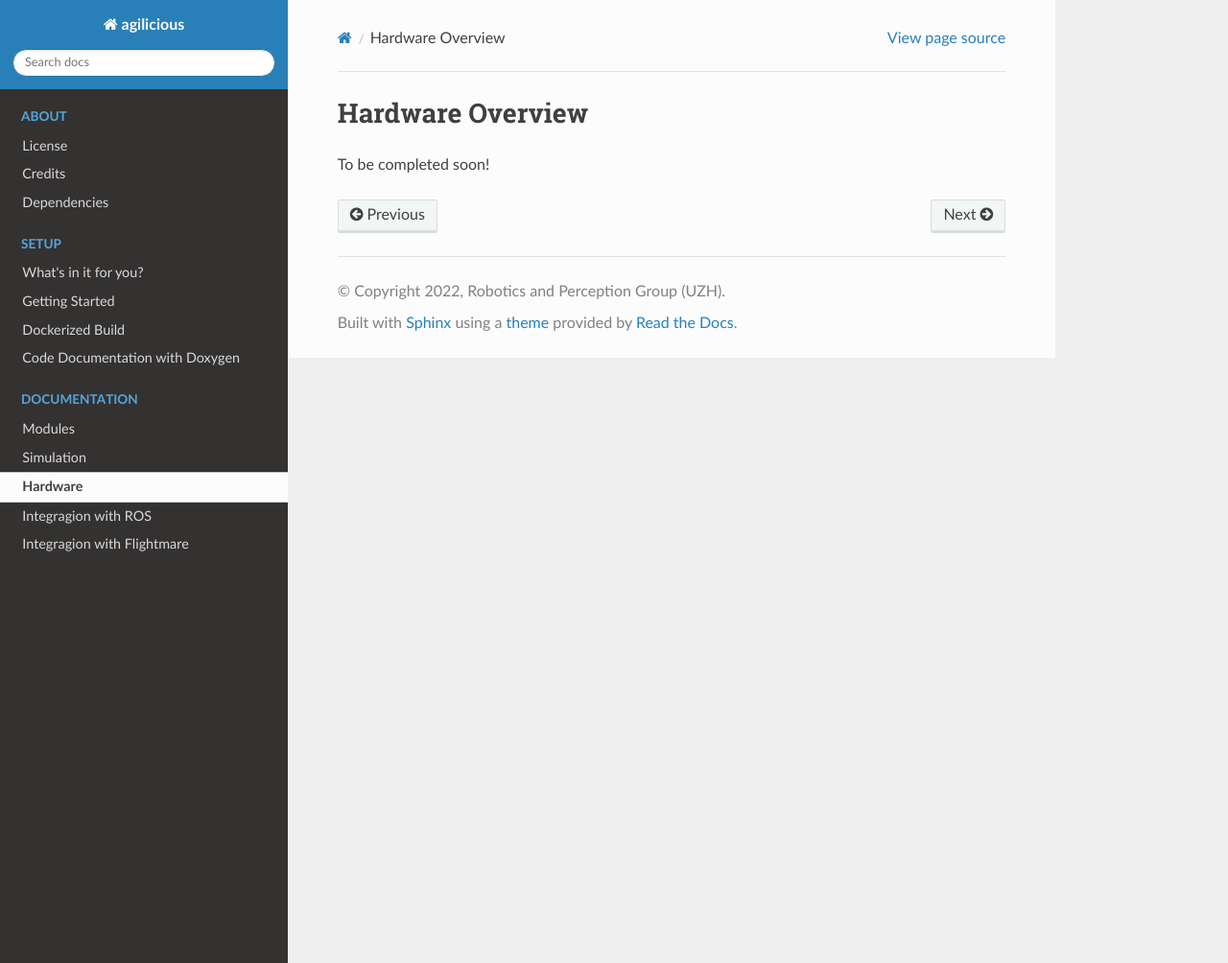
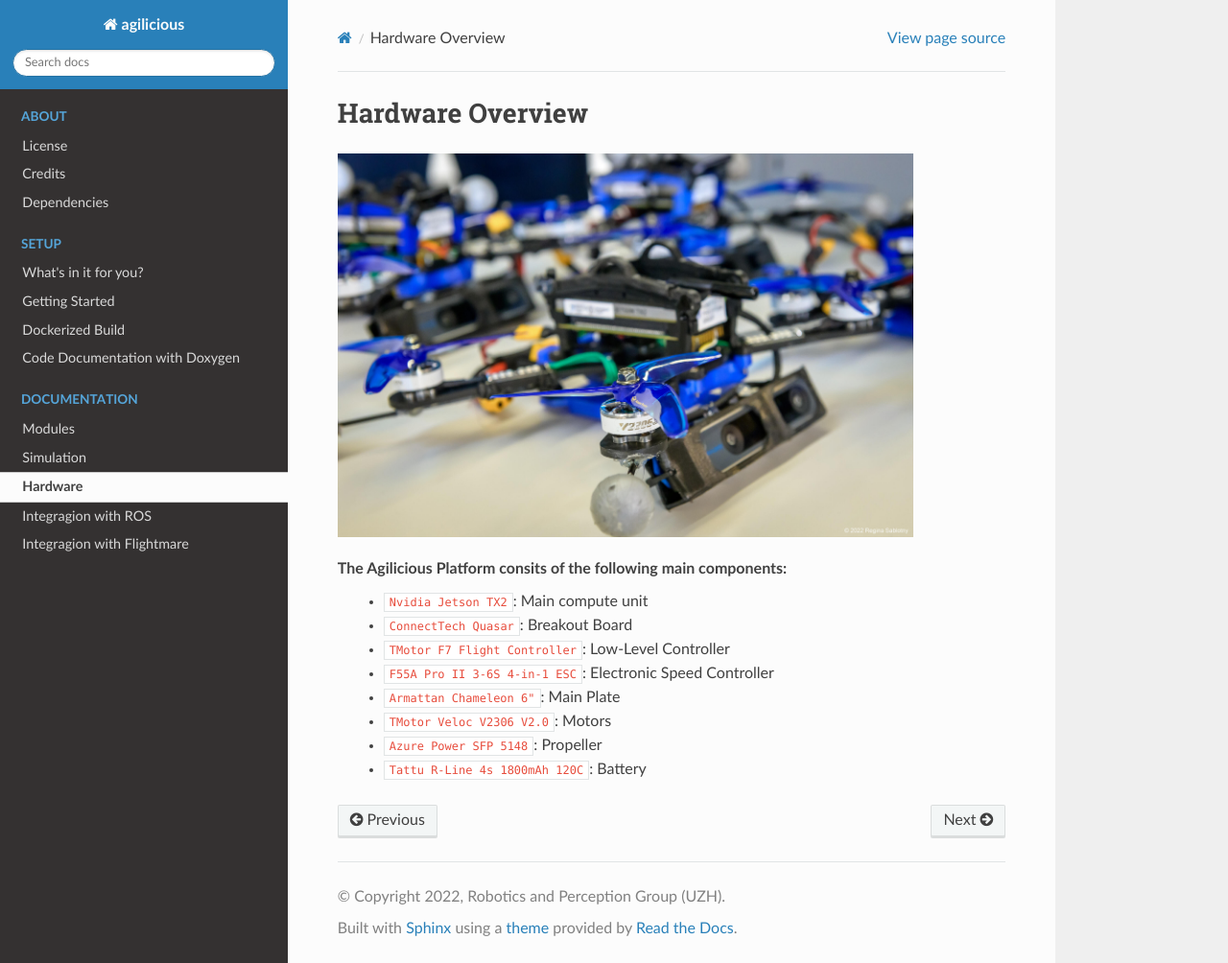
Before and after one commit to uzh-rpg/agilicious, a Sphinx documentation site: the page built from docs/hardware/overview.rst, in a window 1280 px wide and 1004 px high. Shown: the whole window at 96% size. Built offline with Sphinx 7.4.7 and the Read the Docs theme 2.0.0, drawn with Linux system fonts in a browser that asks for light colours.

Commit message:
Add hardware overview

```diff
--- a/docs/hardware/overview.rst
+++ b/docs/hardware/overview.rst
@@ -2,4 +2,15 @@
 Hardware Overview
 #################
 
-To be completed soon!
+.. image:: ../img/drone_hardware.jpg
+   :width: 600px
+
+The Agilicious Platform consits of the following main components:
+  - :code:`Nvidia Jetson TX2`: Main compute unit
+  - :code:`ConnectTech Quasar`: Breakout Board
+  - :code:`TMotor F7 Flight Controller`: Low-Level Controller
+  - :code:`F55A Pro II 3-6S 4-in-1 ESC`: Electronic Speed Controller
+  - :code:`Armattan Chameleon 6"`: Main Plate
+  - :code:`TMotor Veloc V2306 V2.0`: Motors
+  - :code:`Azure Power SFP 5148`: Propeller
+  - :code:`Tattu R-Line 4s 1800mAh 120C`: Battery
```
Also changed, not shown: docs/img/drone_hardware.jpg (added).
